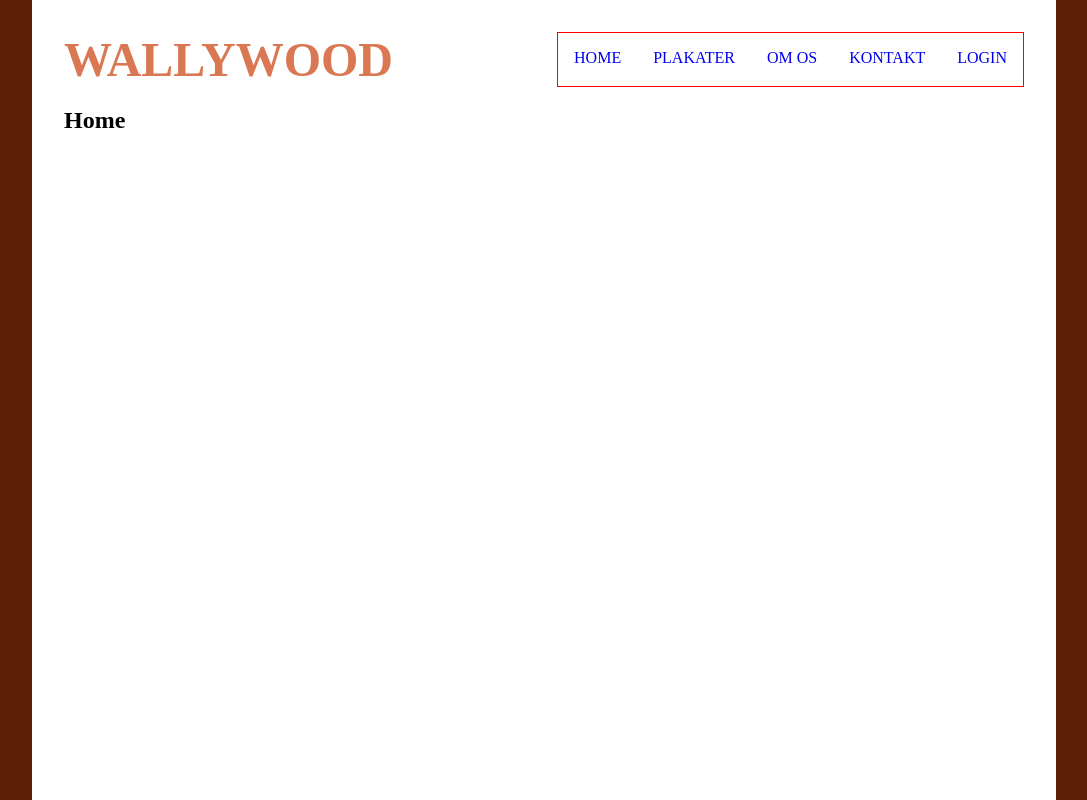
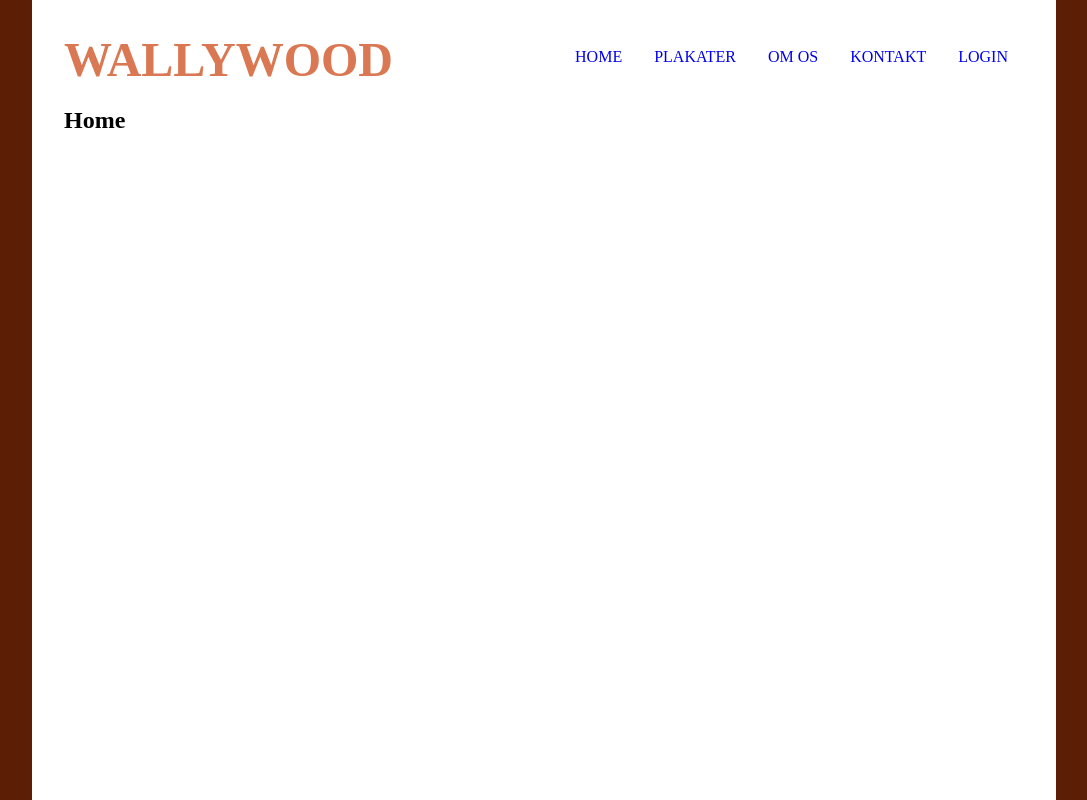
Before and after one commit to Emsenparry/wallywood, a React (Create React App) app in the folder wallywood/: page / in a window 1280 px wide. Shown: the whole page, without its empty margins (96-1183 px from the left). Built offline with nearby package versions, Linux system fonts and the light colour scheme.

Commit message:
border color

```diff
--- a/wallywood/src/components/partials/NavBarPrimary.style.js
+++ b/wallywood/src/components/partials/NavBarPrimary.style.js
@@ -2,7 +2,6 @@ import styled from "styled-components";
 import { ClearList } from "../styled/Mixins";
 
 export const NavBarPrimaryStyle = styled.nav`
-    border: solid red 1px;
     ul{
         display: flex;
         ${ClearList}
```
